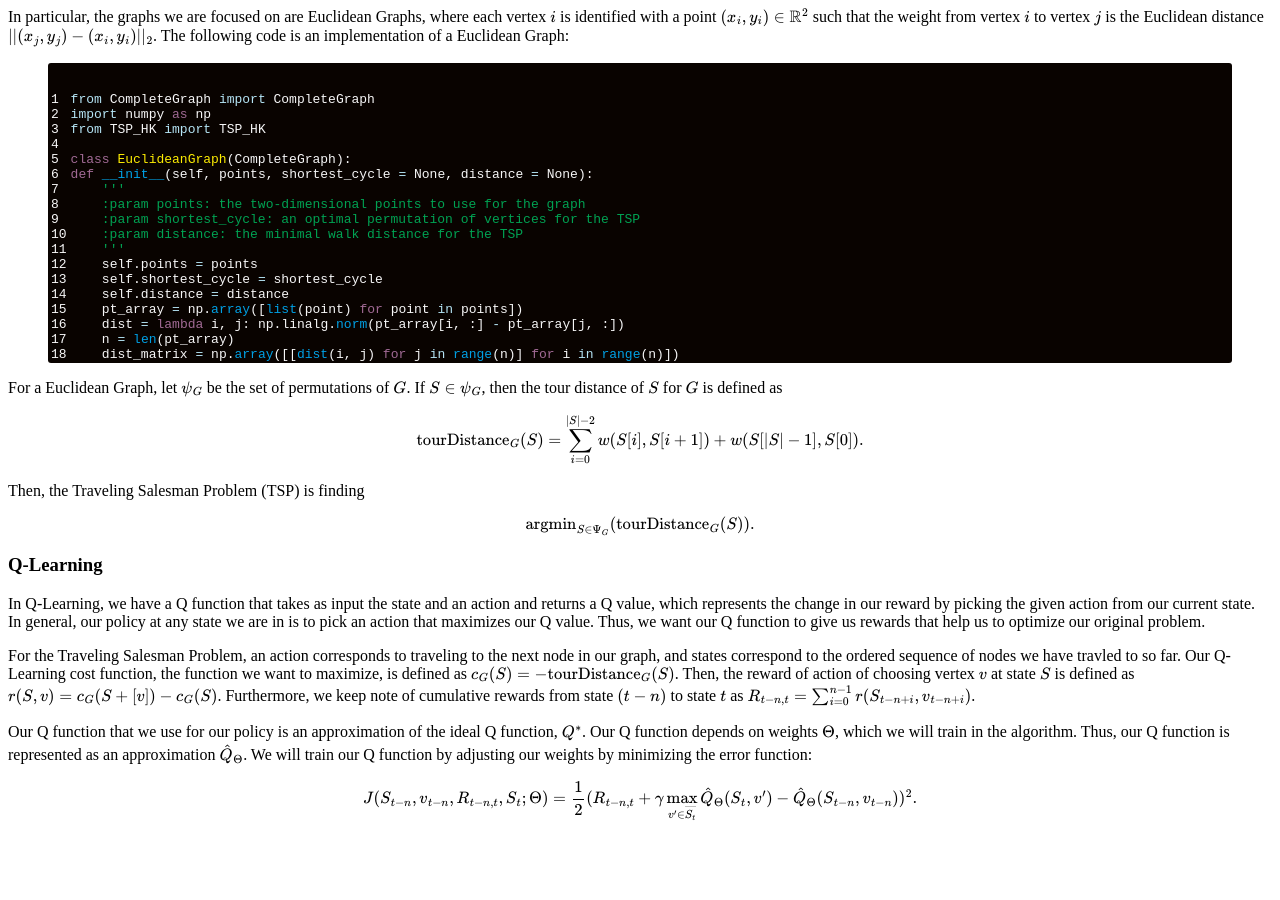
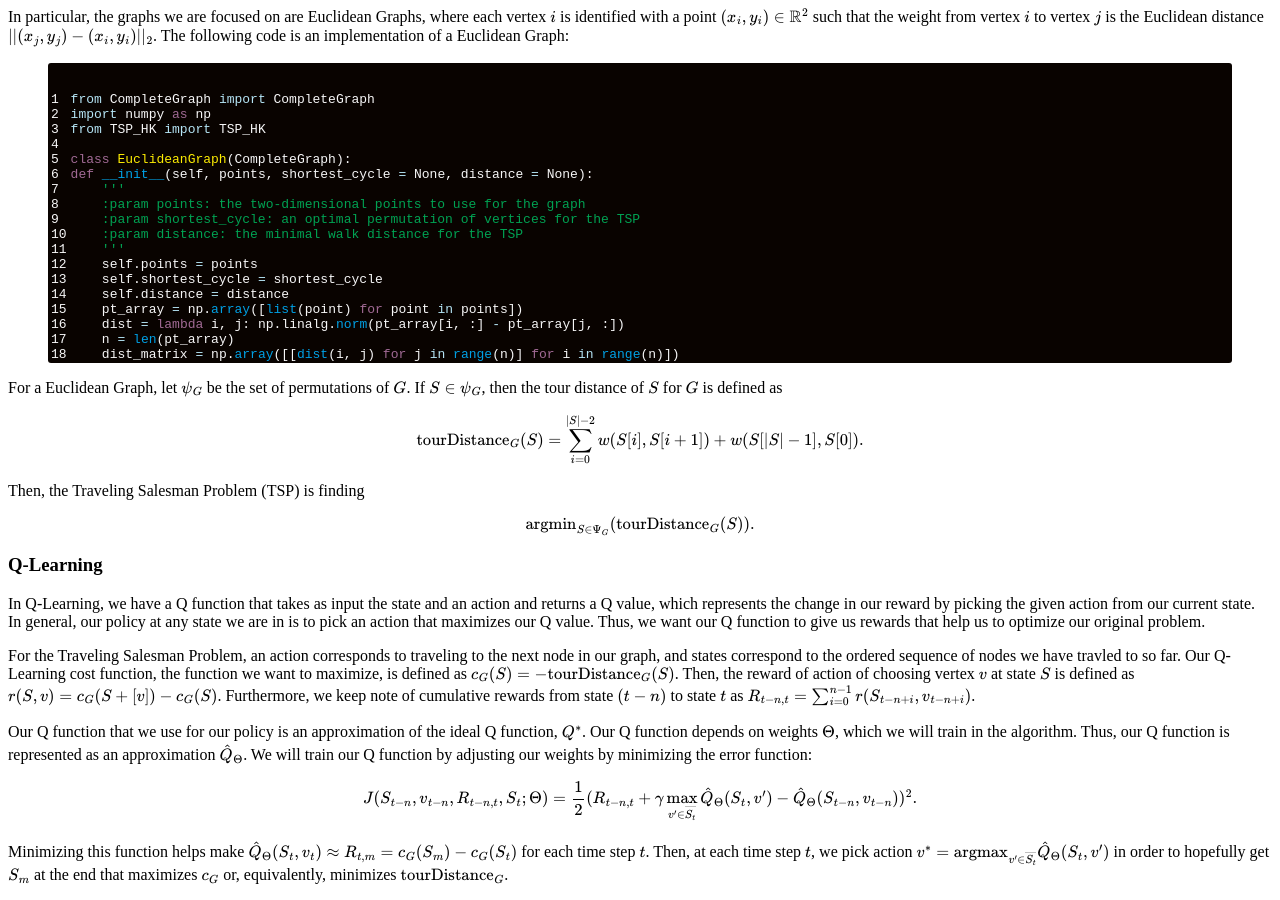
Before and after one commit to CategorIAN/categorian.github.io, a Jekyll site: the page built from projects/msu/m_508/q_learning_for_tsp.md, in a window 1280 px wide and 900 px high, scrolled down 790 px. Built offline with Jekyll 4.4.1, drawn with Linux system fonts in a browser that asks for light colours; formulas are drawn with MathJax 3; before the commit the page ends 1628 px from its top, so only the background shows below that.

Commit message:
Update q_learning_for_tsp.md

```diff
--- a/projects/msu/m_508/q_learning_for_tsp.md
+++ b/projects/msu/m_508/q_learning_for_tsp.md
@@ -166,4 +166,5 @@ For the Traveling Salesman Problem, an action corresponds to traveling to the ne
 <p>
 Our Q function that we use for our policy is an approximation of the ideal Q function, \(Q^*\). Our Q function depends on weights \(\Theta\), which we will train in the algorithm. Thus, our Q function is represented as an approximation \(\hat{Q}_{\Theta}\). We will train our Q function by adjusting our weights by minimizing the error function:
 \[J(S_{t-n}, v_{t-n}, R_{t-n,t}, S_t; \Theta) = \frac{1}{2}(R_{t-n, t} + \gamma \max_{v'\in \overline{S_t}} \hat{Q}_\Theta(S_t, v') - \hat{Q}_\Theta(S_{t-n}, v_{t-n}))^2.\]
+Minimizing this function helps make \(\hat{Q}_{\Theta}(S_t, v_t) \approx R_{t, m} = c_G(S_m) - c_G(S_t)\) for each time step \(t\). Then, at each time step \(t\), we pick action  \(v^* = \text{argmax}_{v'\in\overline{S_t}} \hat{Q}_{\Theta}(S_t, v')\) in order to hopefully get \(S_m\) at the end that maximizes \(c_G\) or, equivalently, minimizes \(\text{tourDistance}_G\).
 </p>
```
